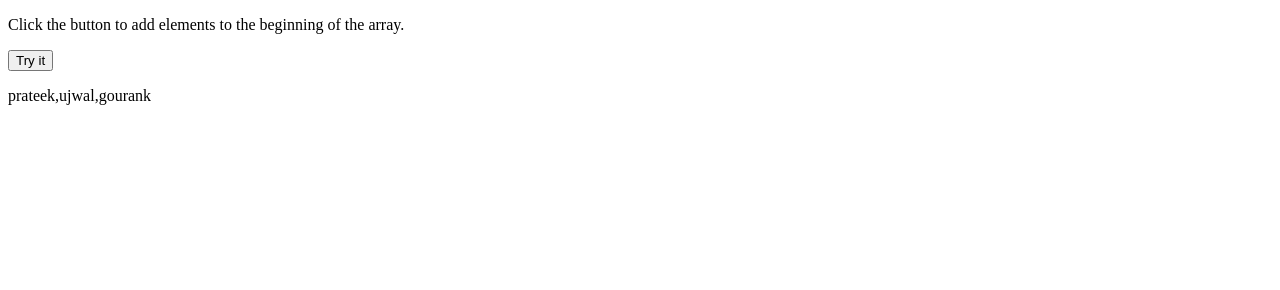
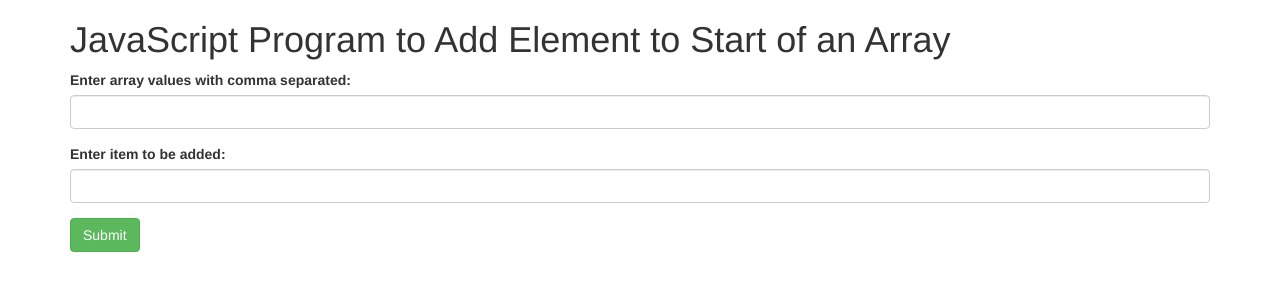
Before and after one commit to jprateek07/javascript-programs, a plain HTML site: page program-15.html in a window 1280 px wide. Drawn offline with nearby package versions, Linux system fonts and the light colour scheme.

Commit message:
converted to dynamic

```diff
--- a/program-15.html
+++ b/program-15.html
@@ -1,20 +1,39 @@
 <!DOCTYPE html>
 <html>
+  <head>
+  <meta charset="UTF-8">
+  <meta name="viewport" content="width=device-width, initial-scale=1.0">
+  <link rel="stylesheet" href="https://maxcdn.bootstrapcdn.com/bootstrap/3.4.1/css/bootstrap.min.css">
+  <title>Basic</title>
+</head>
 <body>
-
-<p>Click the button to add elements to the beginning of the array.</p>
-
-<button onclick="myFunction()">Try it</button>
-
-<p id="demo"></p>
-
+  <div class="container mt-md-5">
+      <h1>JavaScript Program to Add Element to Start of an Array</h1>
+      <div class="form-group">
+          <label for="arr">Enter array values with comma separated:</label>
+          <input type="text" class="form-control" id="arr" required>
+      </div>
+      <div class="form-group">
+          <label for="item">Enter item to be added:</label>
+          <input type="text" class="form-control" id="item" required>
+      </div>
+      <button type="submit" onclick=" myFunction()" class="btn btn-success">Submit</button>
+      <h1 id="input"></h1>
+      <h1 id="object"></h1>
+      <h1 id="result"></h1>
+  </div>
 <script>
 var names = ["prateek", "ujwal", "gourank"];
 document.getElementById("demo").innerHTML = names;
 
 function myFunction() {
-  names.unshift("pradeep");
-  document.getElementById("demo").innerHTML = names;
+    var array = document.getElementById("arr").value
+    var item = document.getElementById("item").value
+    var input = array.split(",");
+    document.getElementById("input").innerHTML="INPUT ARRAY IS: "+input
+    document.getElementById("object").innerHTML="ITEM TO BE ADDED: "+item
+  input.unshift(item);
+  document.getElementById("result").innerHTML = input;
 }
 </script>
 </body>
```
Also changed, not shown: program-12.html (+0 -1 lines), program-14.html (+1 -0 lines), program-16.html (+19 -8 lines).
